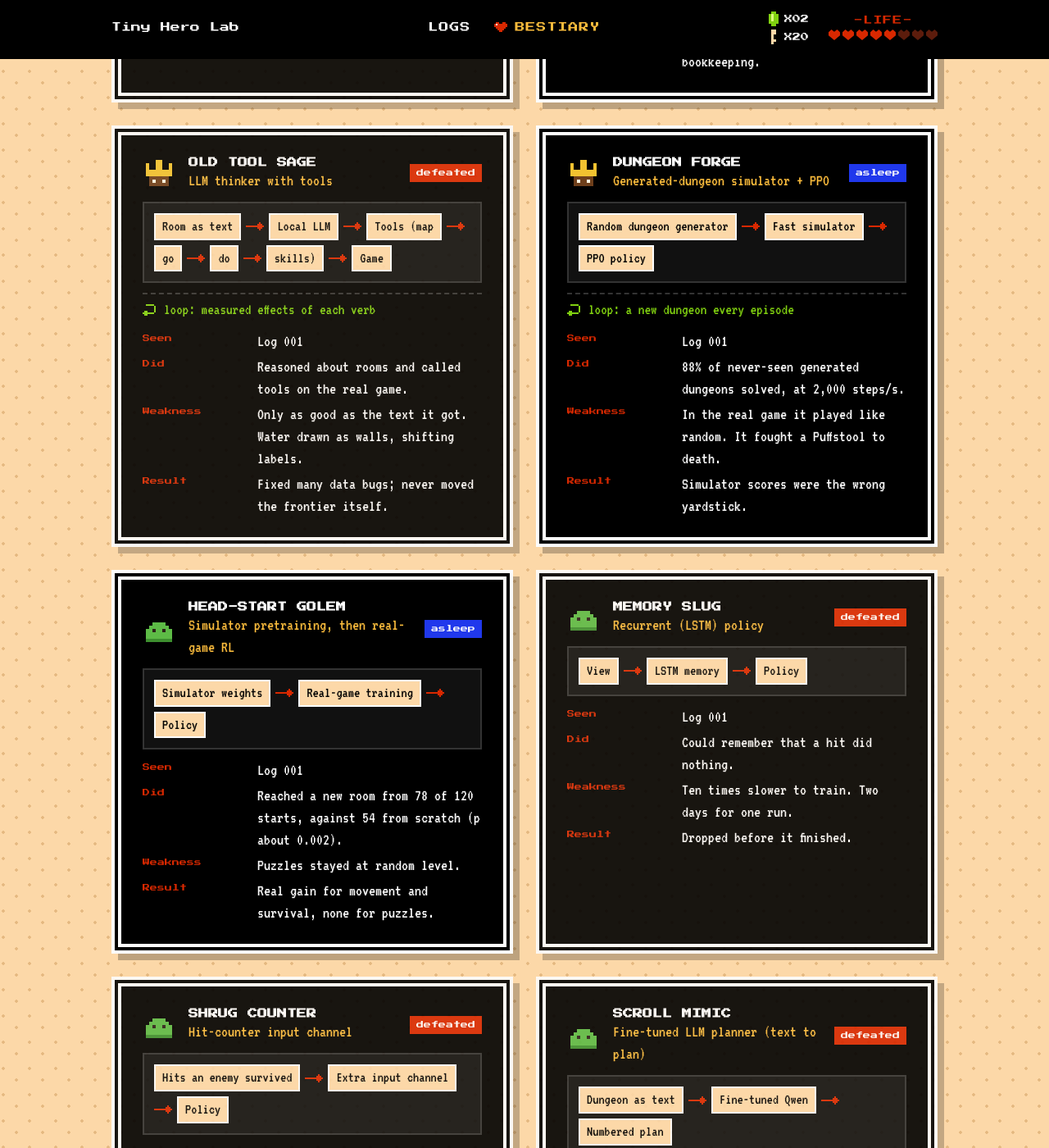
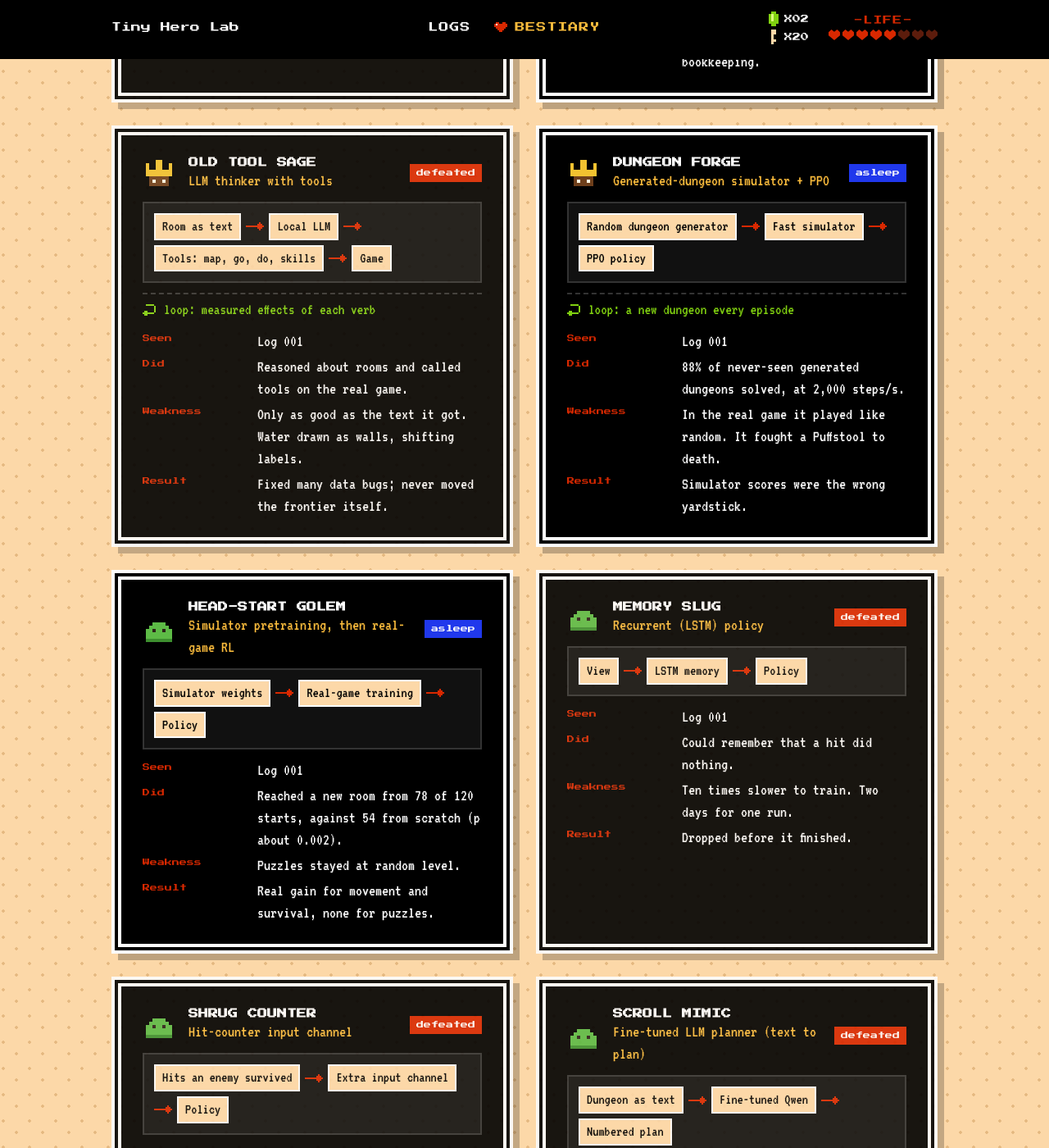
Before and after one commit to sofianedjerbi/zelda-agent-devblog, a Jekyll site: the page built from bestiary.html, in a window 1280 px wide and 1400 px high, scrolled down 1261 px. Shown: the whole window at 82% size. Built offline with Jekyll 4.4.1, drawn with Linux system fonts in a browser that asks for light colours.

Commit message:
Readability: dark text by default, light only in dialogue boxes; fix mobile overflow; tile background covers the page; fix a split bestiary node
Co-Authored-By: Claude Opus 5.5 <noreply@anthropic.com>
Claude-Session: https://claude.ai/code/session_011zaXs3MpTYuwKudv5WyDZs

```diff
--- a/_data/bestiary.yml
+++ b/_data/bestiary.yml
@@ -43,7 +43,7 @@
   type: boss
   status: defeated
   seen: Log 001
-  nodes: [Room as text, Local LLM, Tools (map, go, do, skills), Game]
+  nodes: [Room as text, Local LLM, "Tools: map, go, do, skills", Game]
   loop: measured effects of each verb
   did: Reasoned about rooms and called tools on the real game.
   weakness: Only as good as the text it got. Water drawn as walls, shifting labels.
--- a/assets/style.css
+++ b/assets/style.css
@@ -7,17 +7,17 @@
   color-scheme: dark;
 }
 * { box-sizing: border-box; }
-html { background: var(--sand); }
-body {
-  margin: 0; color: var(--white); font: 22px/1.35 var(--read); image-rendering: pixelated;
-  background-color: var(--sand);
+html {
+  background-color: var(--sand); min-height: 100%;
   background-image:
     radial-gradient(circle at 4px 4px, var(--sand-2) 1.5px, transparent 2px),
     radial-gradient(circle at 20px 18px, var(--sand-2) 1.5px, transparent 2px);
   background-size: 32px 32px;
 }
+/* text is dark by default (anything on the sand stays readable); only the black boxes and the HUD are light */
+body { margin: 0; color: var(--black); font: 22px/1.35 var(--read); image-rendering: pixelated; background: transparent; }
 /* HUD */
-.hud { background: var(--black); position: sticky; top: env(safe-area-inset-top, 0px); z-index: 5; border-bottom: 4px solid var(--black); }
+.hud { color: var(--white); background: var(--black); position: sticky; top: env(safe-area-inset-top, 0px); z-index: 5; border-bottom: 4px solid var(--black); }
 body::before { content: ""; position: fixed; inset: 0 0 auto; height: env(safe-area-inset-top, 0px); background: var(--black); z-index: 10; }
 .hud-in { max-width: 1040px; margin: 0 auto; padding: 14px max(16px, env(safe-area-inset-right, 0px)) 14px max(16px, env(safe-area-inset-left, 0px));
   display: flex; flex-wrap: wrap; gap: 12px 32px; align-items: center; justify-content: space-between; }
@@ -42,9 +42,9 @@ body::before { content: ""; position: fixed; inset: 0 0 auto; height: env(safe-a
   .right { display: none; }
 }
 /* page */
-.wrap { max-width: 1040px; margin: 0 auto; padding-left: max(16px, env(safe-area-inset-left, 0px)); padding-right: max(16px, env(safe-area-inset-right, 0px)); padding-block: 32px 48px; display: grid; gap: 32px; }
+.wrap { grid-template-columns: minmax(0, 1fr); max-width: 1040px; margin: 0 auto; padding-left: max(16px, env(safe-area-inset-left, 0px)); padding-right: max(16px, env(safe-area-inset-right, 0px)); padding-block: 32px 48px; display: grid; gap: 32px; }
 .board {
-  background: var(--black); padding: 24px 26px; position: relative;
+  background: var(--black); color: var(--white); min-width: 0; padding: 24px 26px; position: relative;
   border: 4px solid var(--white); outline: 4px solid var(--black); box-shadow: 0 0 0 8px var(--white), 8px 8px 0 8px rgba(0,0,0,.25);
   margin: 8px;
 }
@@ -109,3 +109,15 @@ a.back:hover { color: var(--gold); }
 .stats dt { font: 9px/2.2 var(--pixel); color: var(--red); }
 .stats dd { margin: 0; }
 .foot { text-align: center; font: 9px/1.8 var(--pixel); color: var(--black); padding: 0 16px 32px; }
+
+@media (max-width: 560px) {
+  body { font-size: 20px; }
+  .board { padding: 16px 14px; margin: 6px; box-shadow: 0 0 0 6px var(--white), 6px 6px 0 6px rgba(0,0,0,.25); }
+  h1 { font-size: 15px; }
+  h2 { font-size: 11px; }
+  .beasts { gap: 20px; }
+  .beast-head { grid-template-columns: 40px minmax(0, 1fr); }
+  .beast-head .badge { grid-column: 1 / -1; justify-self: start; }
+  .stats { grid-template-columns: minmax(0, 1fr); }
+  .stats dt { line-height: 1.4; margin-top: 6px; }
+}
```
